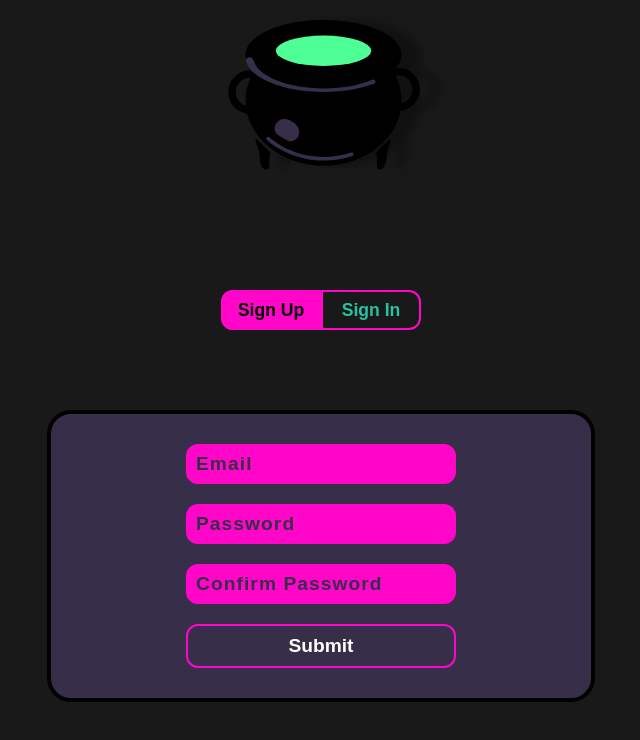
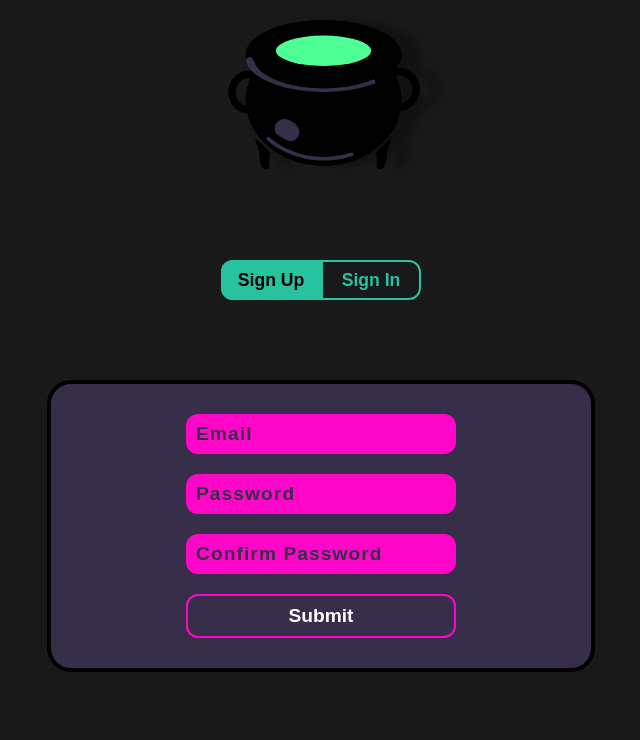
Before and after one commit to SageS3/ChatApp, a React (Create React App) app: page / in a window 1280 px wide. Shown: the top 740 px of the page, without its empty margins (319-959 px from the left). Built offline with nearby package versions, Linux system fonts and the light colour scheme.

Commit message:
Update margin and font color

```diff
--- a/src/components/entrypage/EntryPage.css
+++ b/src/components/entrypage/EntryPage.css
@@ -1,10 +1,10 @@
 .toggle {
-  margin-top: 100px;
+  margin-top: 70px;
   position: relative;
   z-index: 0;
 }
 .toggle .slider {
-  background-color: rgb(255, 6, 200);
+  background-color: rgb(39, 194, 160);
   width: 100px;
   height: 40px;
   position: absolute;
@@ -15,12 +15,12 @@
   width: 100px;
   height: 40px;
   background-color: rgba(0, 0, 0, 0);
-  color: white;
+  color: black;
   border-radius: 12px 0 0 12px;
   outline: none;
   font-weight: 800;
   cursor: pointer;
-  border: 2px solid rgb(255, 6, 200);
+  border: 2px solid rgb(39, 194, 160);
   font-size: 1.1rem;
   transition: font-size 200ms ease-in;
 }
--- a/src/components/entrypage/EntryPage.scss
+++ b/src/components/entrypage/EntryPage.scss
@@ -1,7 +1,7 @@
 @use "../styles/Colors.scss";
 
 .toggle {
-  margin-top: 100px;
+  margin-top: 70px;
   position: relative;
   z-index: 0;
 
@@ -18,7 +18,7 @@
     width: 100px;
     height: 40px;
     background-color: rgba(0, 0, 0, 0);
-    color: white;
+    color: black;
     border-radius: 12px 0 0 12px;
     outline: none;
     font-weight: 800;
```
Also changed, not shown: 1 other file (tests, documents, lock files or other folders).
